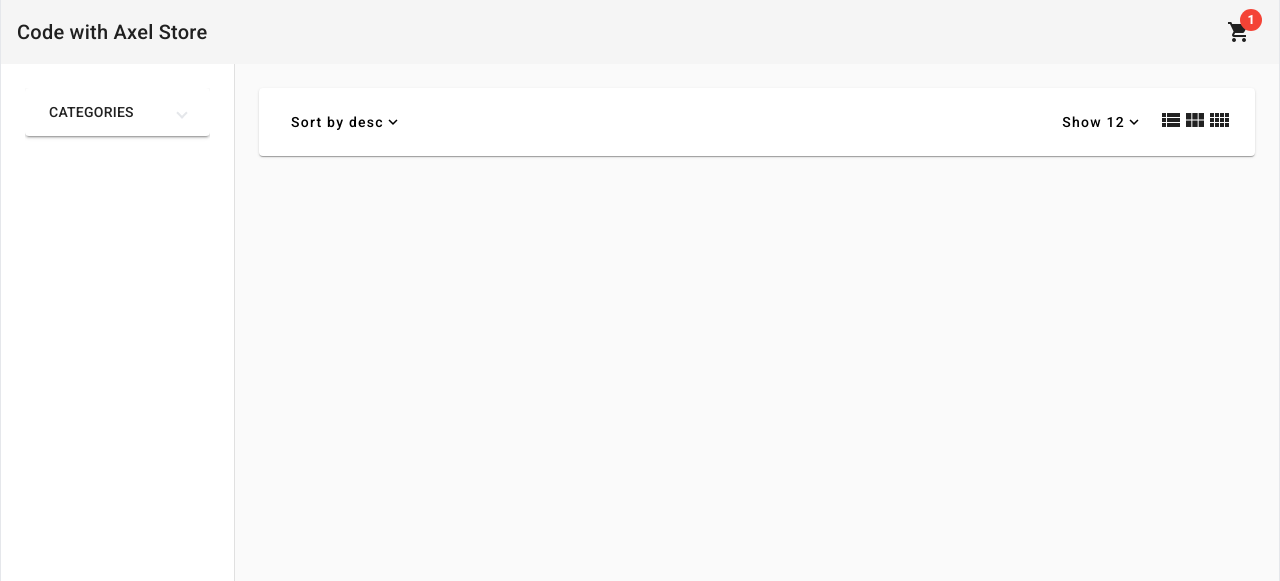
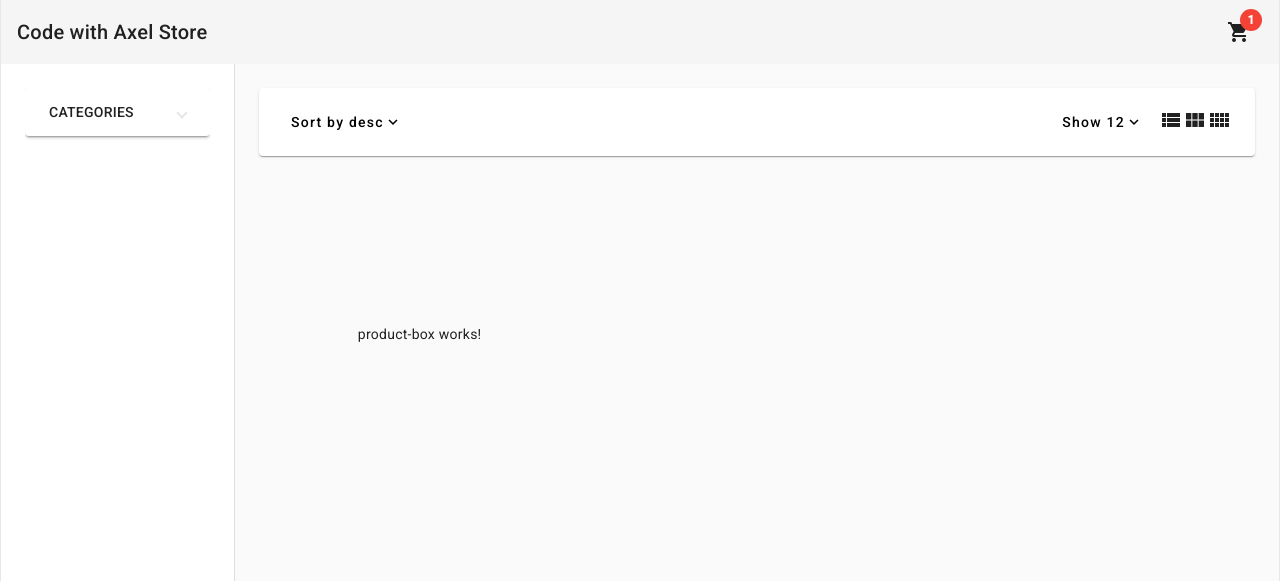
Before and after one commit to eldrians/neo-store, an Angular app: page /home in a window 1280 px wide. Shown: the top 581 px of the page. Built offline with nearby package versions, Linux system fonts and the light colour scheme.

Commit message:
add pages/home/component: create index file

```diff
--- /dev/null
+++ b/src/app/pages/home/components/index.ts
@@ -0,0 +1,5 @@
+import { ProductsHeaderComponent } from "./products-header/products-header.component";
+import { FiltersComponent } from "./filters/filters.component";
+import { ProductBoxComponent } from "./product-box/product-box.component";
+
+export { ProductsHeaderComponent, FiltersComponent, ProductBoxComponent };
--- /dev/null
+++ b/src/app/pages/home/components/product-box/product-box.component.ts
@@ -0,0 +1,16 @@
+import { Component } from '@angular/core';
+
+@Component({
+  selector: 'app-product-box',
+  standalone: true,
+  imports: [],
+  template: `
+    <p>
+      product-box works!
+    </p>
+  `,
+  styles: ``
+})
+export class ProductBoxComponent {
+
+}
--- a/src/app/pages/home/home.component.html
+++ b/src/app/pages/home/home.component.html
@@ -8,6 +8,10 @@
 
   <mat-drawer-content class="p-6">
     <app-products-header (columnsCountChange)="onColumnsCountChange($event)" />
-    {{ category }}
+    <mat-grid-list gutterSize="16" [cols]="cols()" [rowHeight]="rowHeight()">
+      <mat-grid-tile>
+        <app-product-box></app-product-box>
+      </mat-grid-tile>
+    </mat-grid-list>
   </mat-drawer-content>
 </mat-drawer-container>
--- a/src/app/pages/home/home.component.ts
+++ b/src/app/pages/home/home.component.ts
@@ -1,25 +1,45 @@
-import { Component } from "@angular/core";
+import {
+  Component,
+  Signal,
+  WritableSignal,
+  computed,
+  effect,
+  signal,
+} from "@angular/core";
 
 import { ProductsHeaderComponent } from "./components/products-header/products-header.component";
 import { FiltersComponent } from "./components/filters/filters.component";
+import { ProductBoxComponent } from "./components/product-box/product-box.component";
 
 import { MatSidenavModule } from "@angular/material/sidenav";
+import { MatGridListModule } from "@angular/material/grid-list";
+
+const ROWS_HEIGHT: { [id: number]: number } = { 1: 400, 3: 335, 4: 350 };
 
 @Component({
   selector: "app-home",
   standalone: true,
-  imports: [ProductsHeaderComponent, FiltersComponent, MatSidenavModule],
+  imports: [
+    ProductsHeaderComponent,
+    FiltersComponent,
+    ProductBoxComponent,
+    MatSidenavModule,
+    MatGridListModule,
+  ],
   templateUrl: "./home.component.html",
 })
 export class HomeComponent {
-  category: string | undefined;
-  cols = 3;
+  public cols: WritableSignal<number> = signal(3);
 
-  onColumnsCountChange(colsNum: number): void {
-    this.cols = colsNum;
+  public rowHeight: Signal<number> = computed(() => ROWS_HEIGHT[this.cols()]);
+
+  public category!: string;
+
+  public onColumnsCountChange(colsNum: number): void {
+    this.cols.set(colsNum);
   }
 
-  onShowCategory(newCategory: string): void {
+  public onShowCategory(newCategory: string): void {
     this.category = newCategory;
   }
 }
```
